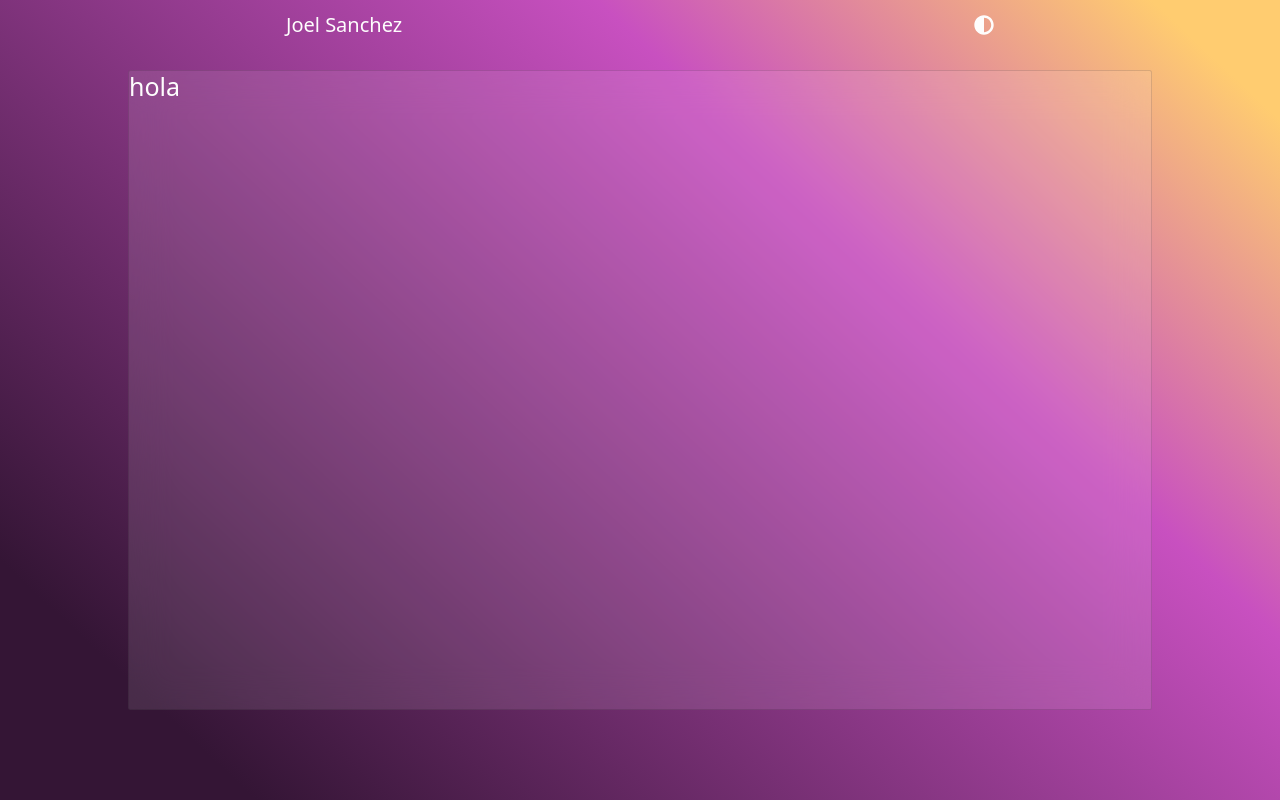
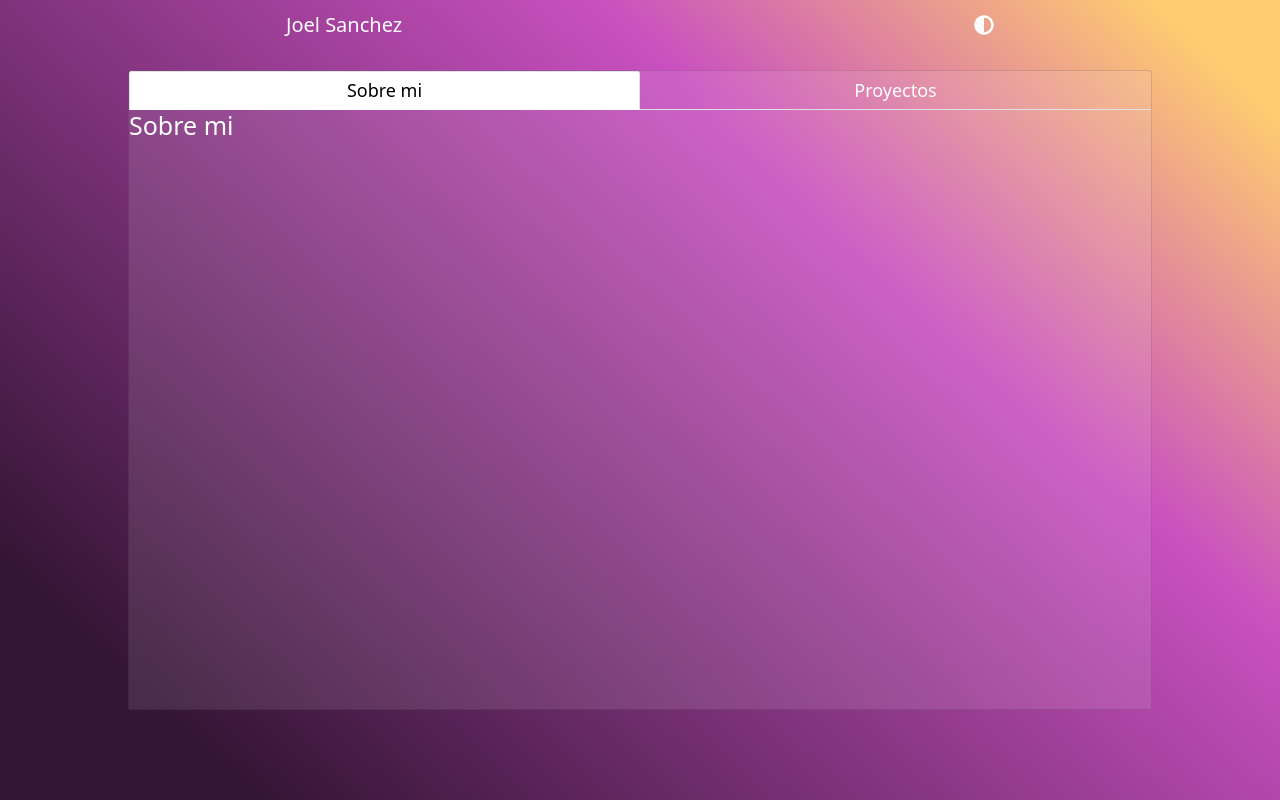
Before and after one commit to JoelSanchez01/Portafolio, a React app: page / in a window 1280 px wide. Built offline with nearby package versions, Linux system fonts and the light colour scheme.

Commit message:
se modificaron los tabs

```diff
--- a/src/App.jsx
+++ b/src/App.jsx
@@ -2,6 +2,8 @@ import React from "react";
 import "./assets/styles/App.css";
 import Header from "./components/Header";
 import Card from "./components/Card";
+import NavBar from "./components/NavBar";
+
 class App extends React.Component {
   render() {
     return (
@@ -9,7 +11,7 @@ class App extends React.Component {
         <Header />
         <div className="tarjeta">
           <Card>
-            <h1>hola</h1>
+            <NavBar />
           </Card>
         </div>
       </div>
--- a/src/assets/styles/App.css
+++ b/src/assets/styles/App.css
@@ -1,7 +1,7 @@
 @import url("https://fonts.googleapis.com/css2?family=Noto+Sans+Display:ital,wght@0,300;0,400;0,700;1,400&display=swap");
 
 :root {
-  --main-red: #a43e49;
+  --main-purple: #341535;
   --main-white: #fefdfd;
   --main-font: "Noto Sans Display", sans-serif;
 }
--- /dev/null
+++ b/src/assets/styles/NavBar.css
@@ -0,0 +1,16 @@
+.tabulador {
+  color: black;
+  font-size: 1.8rem;
+}
+.tabulador button {
+  color: var(--main-white);
+}
+.tabulador button:hover {
+  color: black;
+  border: none;
+}
+
+.nav-tabs .nav-item.show .nav-link,
+.nav-tabs .nav-link.active {
+  color: black;
+}
--- a/src/components/NavBar.jsx
+++ b/src/components/NavBar.jsx
@@ -1,10 +1,11 @@
-import { Tabs, Tab, TabContainer } from "react-bootstrap";
+import { Tabs, Tab } from "react-bootstrap";
+import "../assets/styles/NavBar.css";
 
 const NavBar = () => {
   return (
     <Tabs
       justify
-      className="justify-content-center align-items-center"
+      className="justify-content-center align-items-center tabulador"
       defaultActiveKey="link-1"
     >
       <Tab eventKey="link-1" title="Sobre mi">
```
